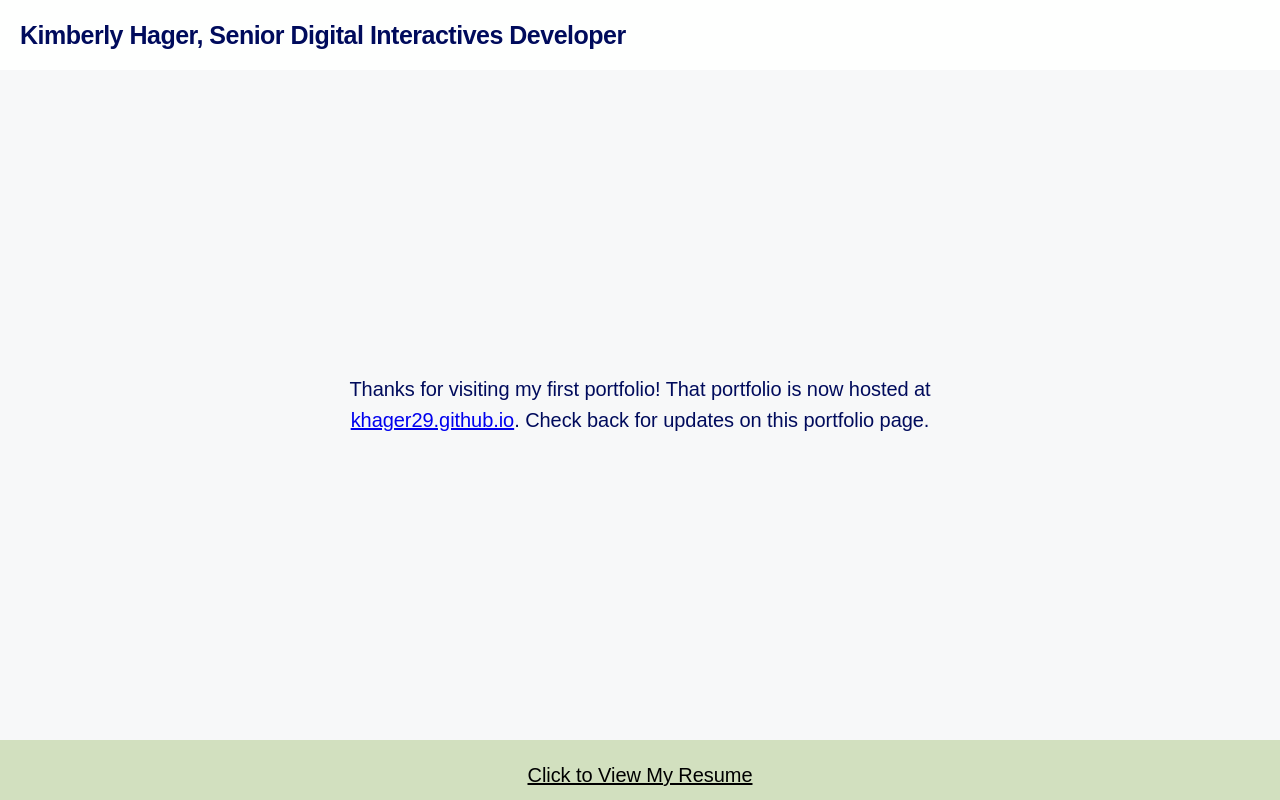
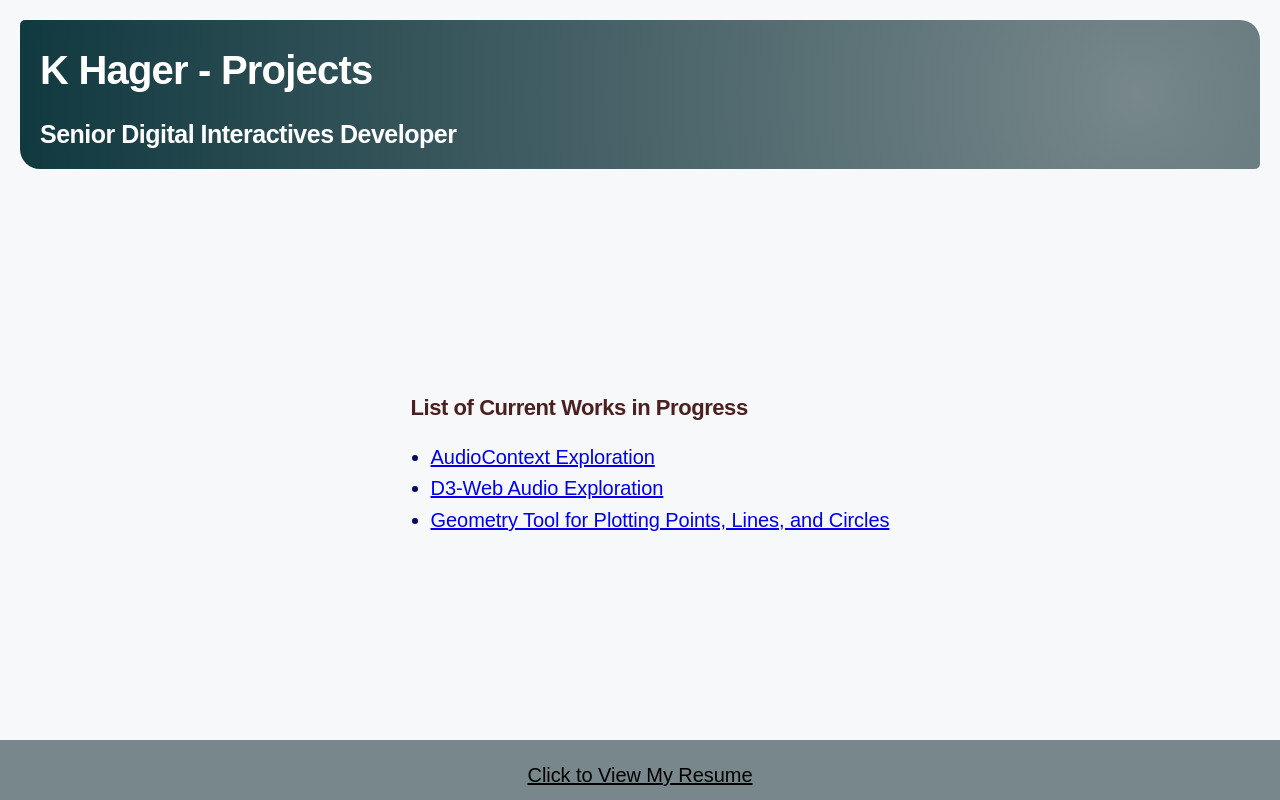
Before and after one commit to hagerka/hagerka.github.io, a plain HTML site: page index.html in a window 1280 px wide. Drawn offline with Linux system fonts and the light colour scheme; a web font is replaced by a local one.

Commit message:
Updates Landing Page

```diff
--- a/index.html
+++ b/index.html
@@ -2,31 +2,40 @@
 <html lang="en">
 
     <head>
-        <title>Portfolio Redirect</title>
-        <meta name="viewport" content="width=device-width, initial-scale=1.0">
-        <meta name="description" content="Portfolio showcasing work as of 10/1/2022" />
-        <link rel="stylesheet" href="style.css">
-        <link rel="icon" href="logo-eureka-math.svg">
+        <title>K Hager - Projects</title>
+        <meta name="viewport" content="width=device-width, initial-scale=1.0" />
+        <meta name="description" content="Current Projects" />
+        <link rel="stylesheet" href="style.css" />
+        <link rel="icon" href="logo-eureka-math.svg" />
         <script async src="/script.js"></script>
     </head>
 
     <body>
         <div class="wrapper">
             <header>
-                <h2>Kimberly Hager, Senior Digital Interactives Developer</h2>
+                <h1>K Hager - Projects</h1>
+                <h2>Senior Digital Interactives Developer</h2>
             </header>
-            <main style="width:50%;text-align: center;margin:auto">
-                <p>Thanks for visiting my first portfolio! That portfolio is now hosted at <a
-                       href="khager29.github.io">khager29.github.io</a>. Check back for updates on this portfolio page.
+            <main style="margin:auto">
+                <h3>List of Current Works in Progress</h3>
+                <ul>
+                    <li>
+                        <a href="AudioWork/AudioContext.html">AudioContext Exploration</a>
+                    </li>
+                    <li>
+                        <a href="AudioWork/AudioPoints.html">D3-Web Audio Exploration</a>
+                    </li>
+                    <li>
+                        <a href="Plotter.html">Geometry Tool for Plotting Points, Lines, and Circles</a>
+                    </li>
+                </ul>
+            </main>
+            <footer>
+                <p>
+                    <a href="resume.html" style="color: black">Click to View My Resume</a>
                 </p>
-            </main>
-
-
-
-            <footer>
-                <p><a href="resume.html" style="color: black;">Click to View My Resume</a></p>
             </footer>
-            </main>
+        </div>
     </body>
 
 </html>
--- a/style.css
+++ b/style.css
@@ -1,6 +1,13 @@
 @import url("https://fonts.googleapis.com/css?family=Muli&display=swap");
 @import url("https://fonts.googleapis.com/css?family=Quicksand&display=swap");
 
+:root {
+  --color_1: #4a2020;
+  --color_2: #703e3a;
+  --color_3: #77878b;
+  --color_4: #113940;
+  --color_5: #102023;
+}
 html {
   overflow: hidden;
 }
@@ -17,9 +24,16 @@ body {
 }
 
 header {
-  /* background-color: white; */
-  background-color: #fefffe;
+  background-color: var(--color_4);
+  background: radial-gradient(
+    circle at 90%,
+    var(--color_3) 0,
+    var(--color_4) 100%
+  );
+  border-radius: 5px 20px 5px 20px;
+  margin: 1em;
 }
+
 .wrapper {
   height: 100vh;
   display: flex;
@@ -44,7 +58,7 @@ footer {
   border-top: 2px;
   border-color: rgb(0, 11, 92);
   /* background-color: rgb(183, 195, 120, 0.35); */
-  background-color: #d2e0bf;
+  background-color: var(--color_3);
   color: white;
 }
 
@@ -53,7 +67,6 @@ a img {
   margin: auto;
   min-width: 256px;
   max-width: 300px;
-
 }
 #self {
   width: 300px;
@@ -89,10 +102,7 @@ h1 {
   font-size: 40px;
   line-height: 1.15;
   letter-spacing: -0.02em;
-  color: #ff5c34;
-  /* background-color: white; */
-  background-color: #fefffe;
-  -webkit-font-smoothing: antialiased;
+  color: white;
   padding-left: 20px;
   font-weight: bolder;
 }
@@ -103,8 +113,7 @@ h2 {
   font-size: 25px;
   line-height: 1.15;
   letter-spacing: -0.02em;
-  color: rgba(0, 11, 92);
-  -webkit-font-smoothing: antialiased;
+  color: white;
   padding-left: 20px;
   font-weight: bold;
 }
@@ -116,7 +125,7 @@ h3 {
   font-weight: bold;
   line-height: 1.15;
   letter-spacing: -0.02em;
-  color: rgba(0, 11, 92);
+  color: var(--color_1);
   padding-left: 20px;
 
   -webkit-font-smoothing: antialiased;
@@ -128,9 +137,9 @@ ul.nav {
   text-align: center;
   list-style-type: none;
   width: 12%;
-  height: 73.5vh; /* Full height */
-  position: fixed; /* Make it stick, even on scroll */
-  overflow: auto; /* Enable scrolling if the sidenav has too much content */
+  height: 73.5vh;
+  position: fixed;
+  overflow: auto;
   border-right: 2px solid rgb(0, 11, 92);
   margin: 0px;
 }
```
